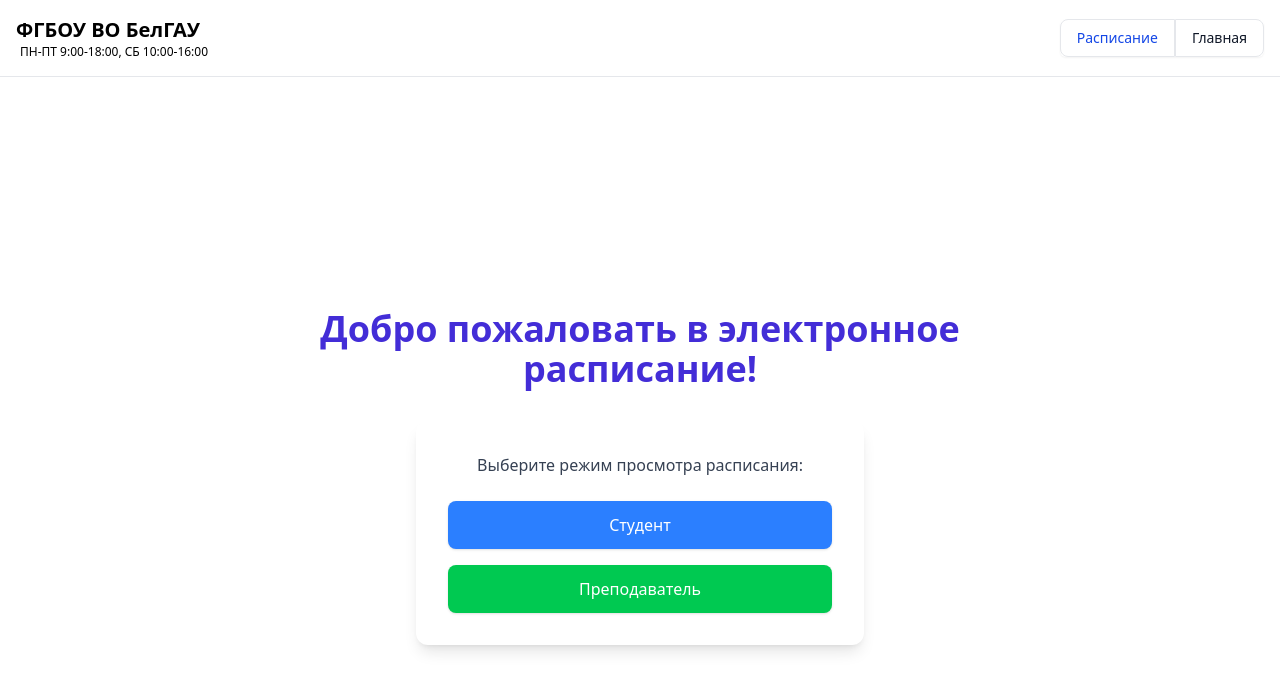
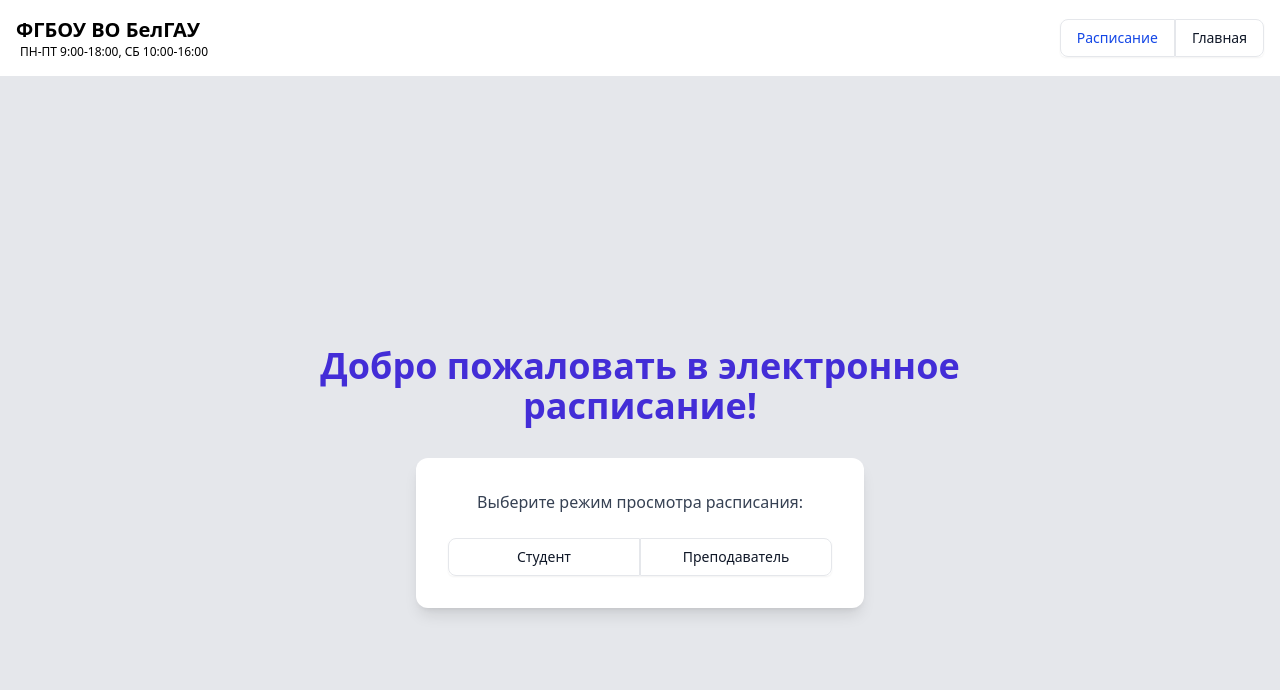
Before and after one commit to nazvl/schedule, a Vue app: page / in a window 1280 px wide. Shown: the top 690 px of the page. Built offline with nearby package versions, Linux system fonts and the light colour scheme.

Commit message:
HomeView

```diff
--- a/index.html
+++ b/index.html
@@ -8,7 +8,7 @@
       <link href="/src/style.css" rel="stylesheet">
     <title>sched</title>
   </head>
-  <body class="bg-white dark:bg-gray-600">
+  <body class="bg-gray-200 dark:bg-gray-600">
     <div id="app"></div>
     <script type="module" src="/src/main.ts"></script>
   </body>
--- a/src/components/Views/HomeView.vue
+++ b/src/components/Views/HomeView.vue
@@ -10,16 +10,22 @@ function handleChooseMode(mode: string) {
 </script>
 <template>
   <div class="min-h-screen flex flex-col items-center justify-center p-6">
-    <h1 class="text-center text-3xl md:text-4xl font-bold text-indigo-700 dark:text-blue-300 mb-8 max-w-2xl">Добро пожаловать в электронное расписание!</h1>
+    <h1 class="text-center text-3xl md:text-4xl font-bold text-indigo-700 dark:text-blue-300 mb-8 max-w-2xl">Добро
+      пожаловать в электронное расписание!</h1>
 
     <div class="bg-white dark:bg-gray-800 shadow-lg rounded-xl p-8 max-w-md w-full text-center flex flex-col">
       <p class="mb-6 text-gray-700 dark:text-gray-200">Выберите режим просмотра расписания:</p>
-      <button class="bg-blue-500 hover:bg-blue-600 text-white font-medium py-3 px-6 rounded-lg shadow transition duration-200 mb-4" @click="handleChooseMode('student')">
-        Студент
-      </button>
-      <button class="bg-green-500 hover:bg-green-600 text-white font-medium py-3 px-6 rounded-lg shadow transition duration-200">
-        Преподаватель
-      </button>
+      <div class="inline-flex rounded-md shadow-xs w-full" role="group">
+        <button type="button"
+                class="w-1/2 px-4 py-2 text-sm font-medium text-gray-900 bg-white border border-gray-200 rounded-s-lg hover:bg-green-500 hover:text-black focus:z-10 focus:ring-2 focus:ring-blue-700 focus:text-blue-700 dark:bg-gray-800 dark:border-gray-700 dark:text-white dark:hover:text-white dark:hover:bg-green-600 dark:focus:ring-blue-500 dark:focus:text-white">
+          Студент
+        </button>
+        <button type="button"
+                class="w-1/2 px-4 py-2 text-sm font-medium text-gray-900 bg-white border border-gray-200 rounded-e-lg hover:bg-blue-500 hover:text-white focus:z-10 focus:ring-2 focus:ring-blue-700 focus:text-blue-700 dark:bg-gray-800 dark:border-gray-700 dark:text-white dark:hover:text-white dark:hover:bg-blue-600 dark:focus:ring-blue-500 dark:focus:text-white">
+          Преподаватель
+        </button>
+      </div>
+
     </div>
   </div>
 </template>
```
